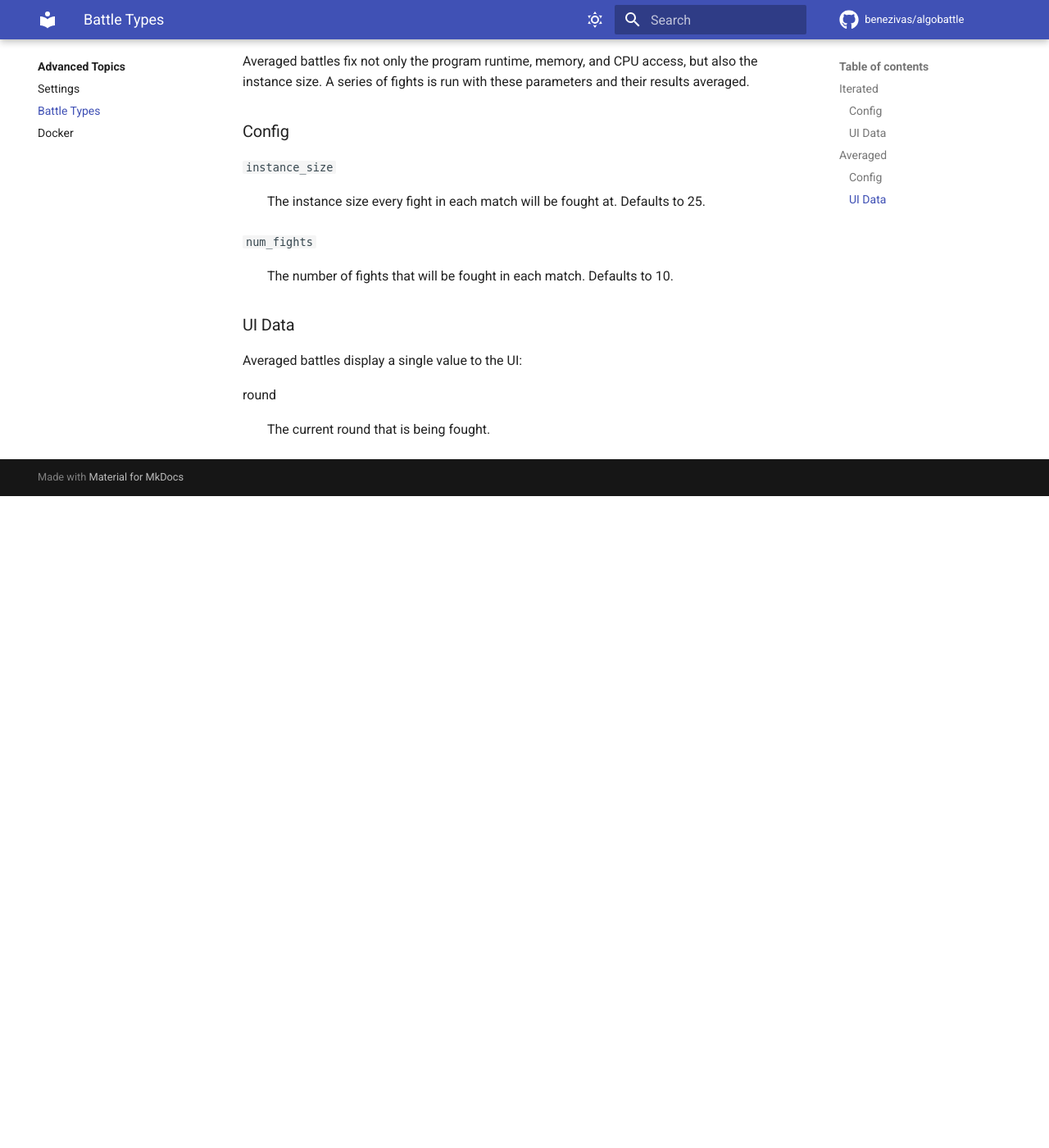
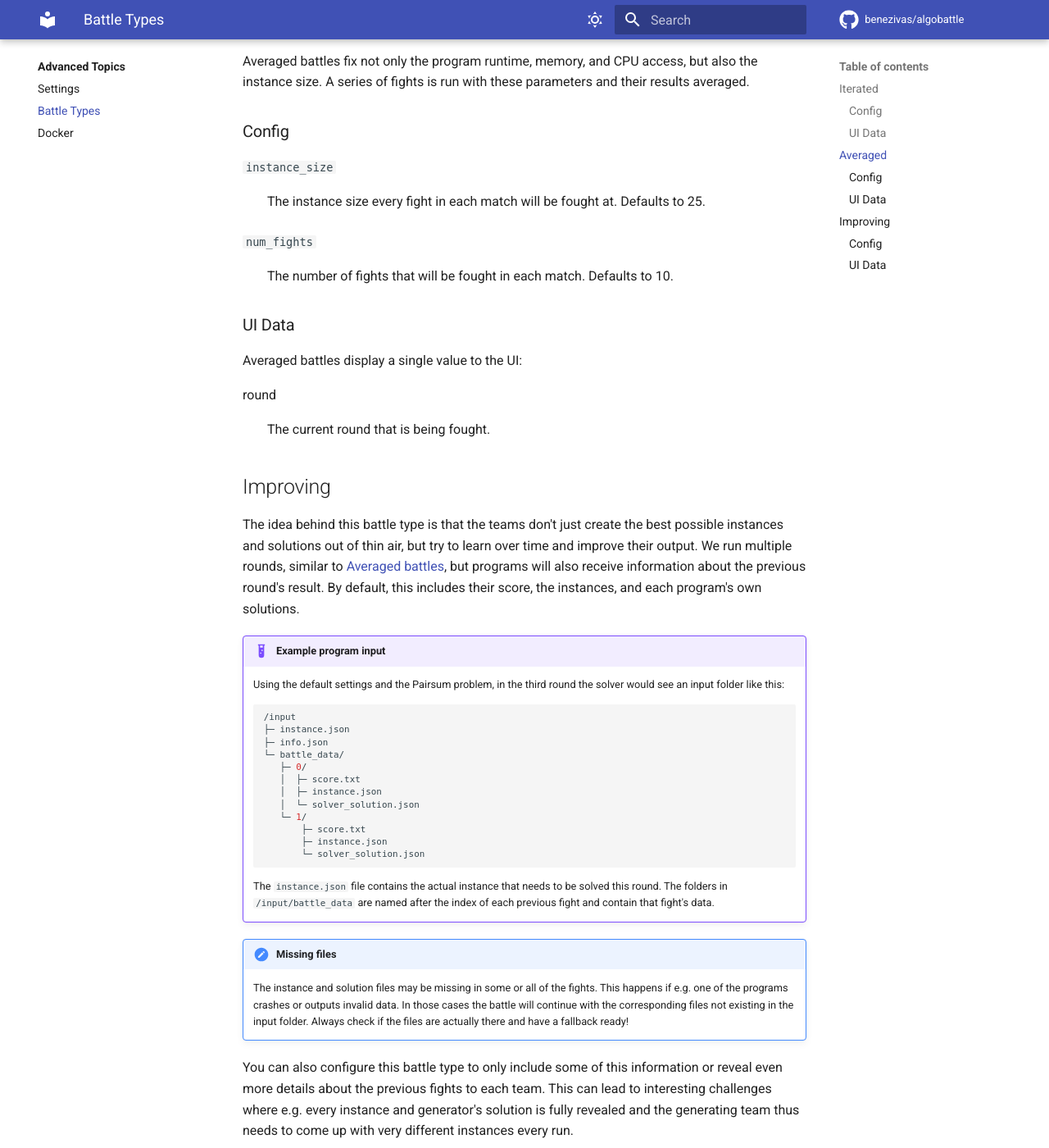
Before and after one commit to Benezivas/algobattle, an MkDocs documentation site: the page built from docs/advanced/battle_types.md, in a window 1280 px wide and 1400 px high, scrolled down 2450 px. Shown: the whole window at 82% size. Built offline with MkDocs 1.6.1 and Material for MkDocs 9.7.7, drawn with Linux system fonts in a browser that asks for light colours; some web fonts are replaced; comment, search, counter and statistics services are not loaded; before the commit the page ends 3055 px from its top, so only the background shows below that; some of the changed text lies outside the part shown.

Commit message:
add docs

````diff
--- a/docs/advanced/battle_types.md
+++ b/docs/advanced/battle_types.md
@@ -92,3 +92,80 @@ Averaged battles display a single value to the UI:
 
 round
 : The current round that is being fought.
+
+
+## Improving
+
+The idea behind this battle type is that the teams don't just create the best possible instances and solutions out of
+thin air, but try to learn over time and improve their output. We run multiple rounds, similar to
+[Averaged battles](#averaged), but programs will also receive information about the previous round's result. By default,
+this includes their score, the instances, and each program's own solutions.
+
+!!! example "Example program input"
+    Using the default settings and the Pairsum problem, in the third round the solver would see an input folder
+    like this:
+
+    ``` { .sh .no-copy }
+    /input
+    ├─ instance.json
+    ├─ info.json
+    └─ battle_data/
+       ├─ 0/
+       │  ├─ score.txt
+       │  ├─ instance.json
+       │  └─ solver_solution.json
+       └─ 1/
+           ├─ score.txt
+           ├─ instance.json
+           └─ solver_solution.json
+    ```
+
+    The `instance.json` file contains the actual instance that needs to be solved this round. The folders in
+    `/input/battle_data` are named after the index of each previous fight and contain that fight's data.
+
+!!! attention "Missing files"
+    The instance and solution files may be missing in some or all of the fights. This happens if e.g. one of the
+    programs crashes or outputs invalid data. In those cases the battle will continue with the corresponding files
+    not existing in the input folder. Always check if the files are actually there and have a fallback ready!
+
+You can also configure this battle type to only include some of this information or reveal even more details about the
+previous fights to each team. This can lead to interesting challenges where e.g. every instance and generator's solution
+is fully revealed and the generating team thus needs to come up with very different instances every run.
+
+The overall score is calculated by averaging each round's score, but with later fights being weighted more. This means
+that cleverly using the given information about previous fights is more important than just having strong programs.
+
+### Config
+
+`instance_size`
+: The instance size every fight in each match will be fought at. Defaults to 25.
+
+`num_fights`
+: The number of fights that will be fought in each match. Defaults to 10.
+
+`weighting`
+: How much additional weight each successive fight receives in the overall score. Needs to be a positive integer that
+expresses percentages. E.g. a `weighting` of `2` means the second fight is twice as impactful as the first, the third
+four times, etc. Note that series exhibits exponential growth and thus `weightings` close to `1` should be used to not
+make all but the last few fights matter. Defaults to `1.1`.
+
+`scores`
+: A set of roles (a role is either `#!toml "generator"` or `#!toml "solver"`) that specifies which programs will see
+each previous rounds' scores. Defaults to `#!toml ["generator", "solver"]`.
+
+`instances`
+: Similar to `scores` but regarding the problem instances. Defaults to `#!toml ["generator", "solver"]`.
+
+`generator_solutions`
+: Similar to `scores` but regarding the generator's solutions (if the problem uses them). Defaults to
+`#!toml ["generator"]`.
+
+`solver_solutions`
+: Similar to `scores` but regarding the solver's solutions. Defaults to `#!toml ["solver"]`.
+
+### UI Data
+
+Improving battles display a single value to the UI:
+
+round
+: The current round that is being fought.
````
